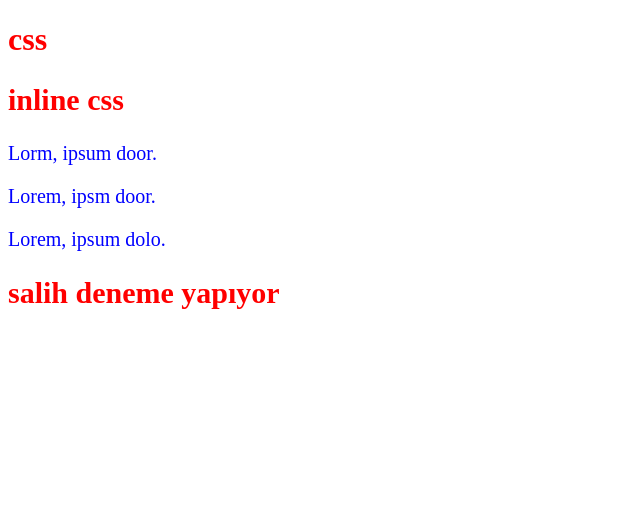
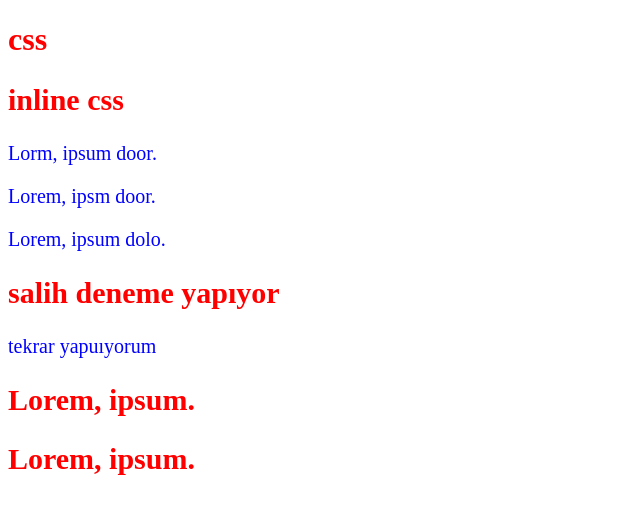
Before and after one commit to salihdemirkilic/css, a plain HTML site: page index.html in a window 1280 px wide. Shown: the whole page, without its empty margins (0-640 px from the left). Drawn offline with Linux system fonts and the light colour scheme.

Commit message:
tekar yapuıyorum

```diff
--- a/index.html
+++ b/index.html
@@ -20,8 +20,9 @@
     <h2>salih deneme yapıyor</h2>
     <!-- inline css örnekleri yukardakiler  -->
 
-
-
+ <p>tekrar yapuıyorum</p>
+<h2>Lorem, ipsum.</h2>
+<h2>Lorem, ipsum.</h2>
 
 
 
```
